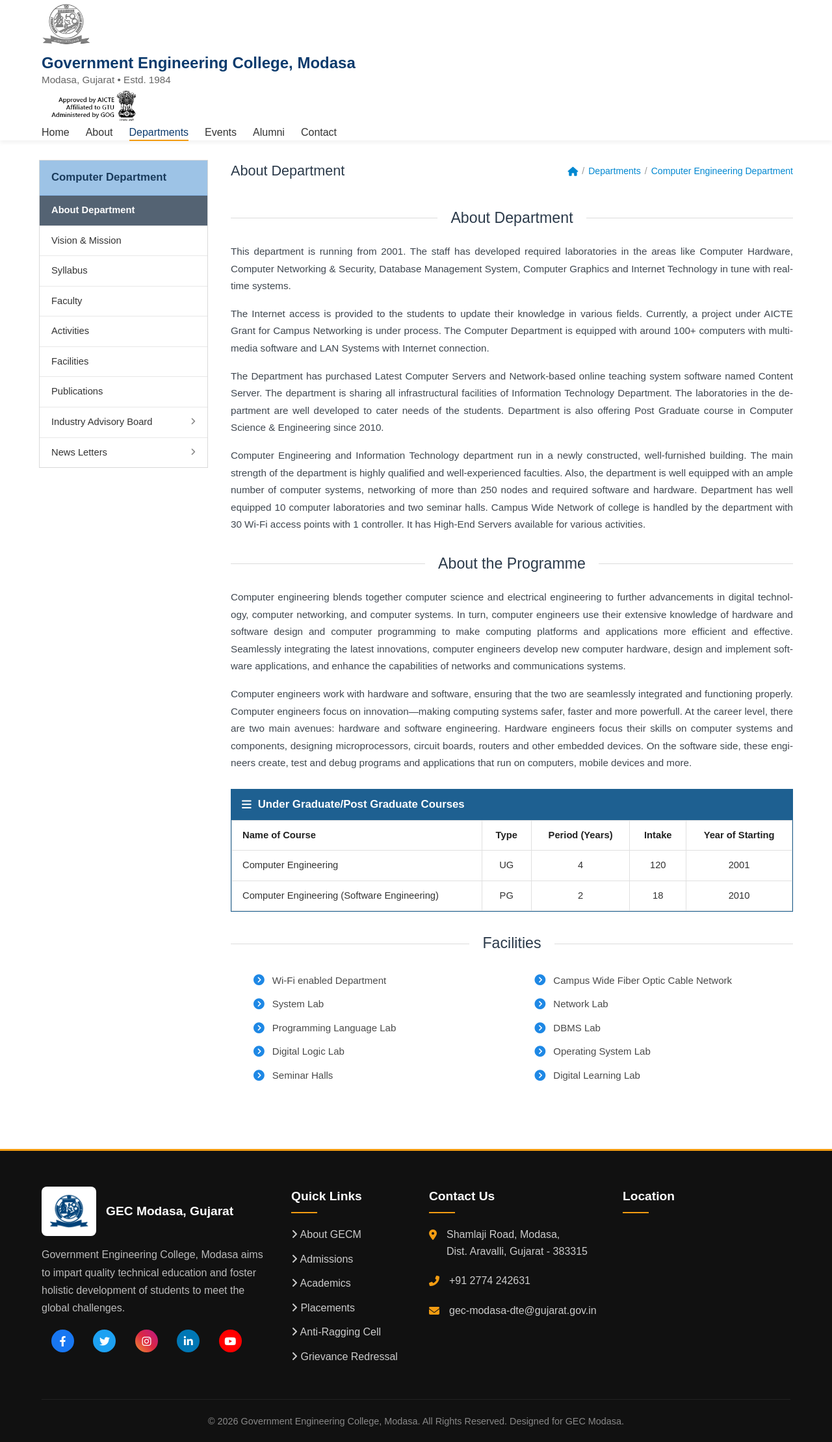
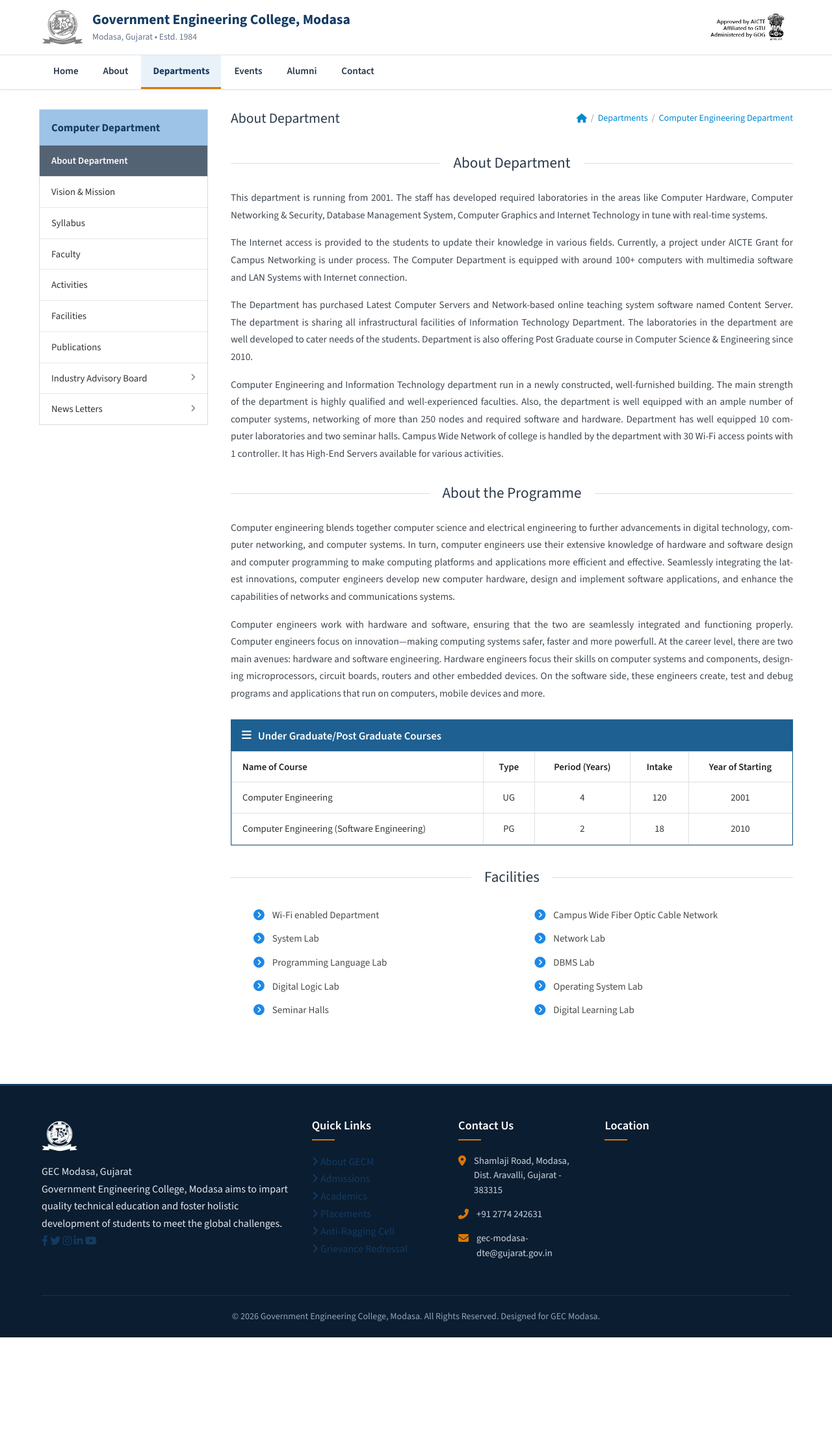
Before and after one commit to Aman-p02/GECM, a PHP site: page /departments/computer-engineering.php in a window 1280 px wide. Shown: the whole page at 65% size. After the commit the page ends 2058 px from the top, so only its background shows below. Run offline with PHP 8.4, Linux system fonts and the light colour scheme; a map, chart or similar area stays blank; grey boxes are pictures that could not be loaded.

Commit message:
Implement authentic institutional color tokens and design system in global.css

```diff
--- a/css/global.css
+++ b/css/global.css
@@ -1,68 +1,122 @@
 /* ==============================================================
-   GECM Global Styles (Variables, Reset, Typography, Header, Footer)
+   GECM Global Stylesheet — Institutional Design System
+   Government Engineering College, Modasa (GECM), Gujarat
    ============================================================== */
 
-/* Custom Properties / Variables */
+/* -------------------------------------------------------------
+   1. Design System Tokens (Section 4 — Institutional Brand Identity)
+   ------------------------------------------------------------- */
 :root {
-    --primary-color: #0c3b6d;       /* Deep Navy Blue */
-    --primary-light: #1b5b9c;
-    --secondary-color: #f39c12;     /* Vibrant Orange/Gold accent */
-    --secondary-hover: #d68910;
-    --text-dark: #333333;
-    --text-light: #666666;
-    --bg-light: #f8f9fa;
-    --bg-white: #ffffff;
-    --border-color: #e5e5e5;
-    --transition: all 0.3s ease;
-    --shadow: 0 4px 6px rgba(0, 0, 0, 0.05);
-    --shadow-hover: 0 10px 20px rgba(0, 0, 0, 0.1);
-    --font-main: 'Poppins', sans-serif;
+    /* Primary institutional palette */
+    --primary-navy: #123B63;
+    --deep-navy: #0B2948;
+    --secondary-blue: #28628F;
+    --light-blue: #EAF2F9;
+    --bg-page: #FFFFFF;
+    --bg-subtle: #F3F6F9;
+    --text-main: #243447;
+    --text-secondary: #64748B;
+    --border-color: #DCE3EA;
+    --accent-orange: #D97706;
+    --accent-orange-hover: #B45309;
+    --success: #237A57;
+    --error: #B42318;
+
+    /* Semantic mappings for consistency across site */
+    --primary-color: var(--primary-navy);
+    --primary-light: var(--secondary-blue);
+    --secondary-color: var(--accent-orange);
+    --secondary-hover: var(--accent-orange-hover);
+    --text-dark: var(--text-main);
+    --text-light: var(--text-secondary);
+    --bg-light: var(--bg-subtle);
+    --bg-white: var(--bg-page);
+
+    /* Typography scale */
+    --font-main: 'Source Sans 3', 'Inter', -apple-system, BlinkMacSystemFont, 'Segoe UI', Roboto, sans-serif;
+    --line-height-base: 1.68;
+    --transition: all 0.2s ease-in-out;
+    --shadow-sm: 0 1px 3px rgba(11, 41, 72, 0.06);
+    --shadow-md: 0 4px 10px rgba(11, 41, 72, 0.08);
+    --shadow: var(--shadow-sm);
 }
 
-* {
+/* -------------------------------------------------------------
+   2. Reset & Base Typography
+   ------------------------------------------------------------- */
+*,
+*::before,
+*::after {
     margin: 0;
     padding: 0;
     box-sizing: border-box;
 }
 
-html,
+html {
+    font-size: 16px;
+    -webkit-text-size-adjust: 100%;
+}
+
 body {
     font-family: var(--font-main);
-    color: var(--text-dark);
-    line-height: 1.6;
+    color: var(--text-main);
+    background-color: var(--bg-page);
+    line-height: var(--line-height-base);
     overflow-x: hidden;
     width: 100%;
     max-width: 100%;
-    background-color: var(--bg-white);
+    -webkit-font-smoothing: antialiased;
+    -moz-osx-font-smoothing: grayscale;
 }
 
 a {
     text-decoration: none;
-    color: inherit;
+    color: var(--primary-navy);
+    transition: var(--transition);
+}
+
+a:hover {
+    color: var(--secondary-blue);
+}
+
+a:focus-visible,
+button:focus-visible {
+    outline: 2px solid var(--accent-orange);
+    outline-offset: 2px;
 }
 
 ul {
     list-style: none;
 }
 
+img {
+    max-width: 100%;
+    height: auto;
+    display: block;
+}
+
+/* -------------------------------------------------------------
+   3. Container System
+   ------------------------------------------------------------- */
 .container {
-    width: 90%;
+    width: 100%;
     max-width: 1200px;
+    padding: 0 24px;
     margin: 0 auto;
 }
 
 .full-width-container {
     width: 100%;
-    padding: 0 40px;
+    padding: 0 32px;
     margin: 0 auto;
 }
 
 .section {
-    padding: 50px 0;
+    padding: 55px 0;
 }
 
 .bg-light {
-    background-color: var(--bg-light);
+    background-color: var(--bg-subtle);
 }
 
 .text-center {
@@ -73,267 +127,265 @@ ul {
     margin-top: 2rem;
 }
 
-/* Typography & Titles */
+/* -------------------------------------------------------------
+   4. Typography & Section Titles
+   ------------------------------------------------------------- */
 h1,
 h2,
 h3,
-h4 {
-    font-weight: 600;
-    color: var(--primary-color);
+h4,
+h5,
+h6 {
+    font-weight: 700;
+    color: var(--deep-navy);
+    line-height: 1.3;
 }
 
 .section-title {
-    margin-bottom: 50px;
+    margin-bottom: 40px;
 }
 
 .section-title h2,
 .section-title h3 {
-    font-size: 2.5rem;
-    margin-bottom: 10px;
+    font-size: 1.85rem;
+    font-weight: 700;
+    color: var(--deep-navy);
+    margin-bottom: 8px;
+    letter-spacing: -0.3px;
 }
 
 .section-title p {
-    color: var(--text-light);
-    font-size: 1.1rem;
+    color: var(--text-secondary);
+    font-size: 1.05rem;
 }
 
 .title-underline {
-    width: 80px;
-    height: 4px;
-    background-color: var(--secondary-color);
-    margin: 15px auto 0;
+    width: 60px;
+    height: 3px;
+    background-color: var(--accent-orange);
+    margin: 12px auto 0;
     border-radius: 2px;
 }
 
-/* Buttons */
+/* -------------------------------------------------------------
+   5. Buttons (Institutional Style)
+   ------------------------------------------------------------- */
 .btn {
-    display: inline-block;
-    padding: 12px 28px;
-    border-radius: 30px;
-    font-weight: 500;
+    display: inline-flex;
+    align-items: center;
+    justify-content: center;
+    gap: 8px;
+    padding: 10px 22px;
+    font-size: 0.95rem;
+    font-weight: 600;
+    border-radius: 4px;
     transition: var(--transition);
     cursor: pointer;
-    border: 2px solid transparent;
+    border: 1px solid transparent;
+    text-decoration: none;
+    line-height: 1.4;
 }
 
 .btn-primary {
-    background-color: var(--secondary-color);
-    color: #fff;
+    background-color: var(--primary-navy);
+    color: #ffffff;
+    border-color: var(--primary-navy);
 }
 
 .btn-primary:hover {
-    background-color: var(--secondary-hover);
-    transform: translateY(-2px);
-    box-shadow: 0 4px 10px rgba(243, 156, 18, 0.3);
+    background-color: var(--deep-navy);
+    border-color: var(--deep-navy);
+    color: #ffffff;
 }
 
 .btn-secondary {
     background-color: transparent;
-    color: #fff;
-    border-color: #fff;
+    color: #ffffff;
+    border-color: #ffffff;
 }
 
 .btn-secondary:hover {
-    background-color: #fff;
-    color: var(--primary-color);
-    transform: translateY(-2px);
+    background-color: #ffffff;
+    color: var(--primary-navy);
 }
 
 .btn-outline {
-    border-color: var(--primary-color);
-    color: var(--primary-color);
+    border-color: var(--border-color);
+    color: var(--primary-navy);
+    background-color: transparent;
 }
 
 .btn-outline:hover {
-    background-color: var(--primary-color);
-    color: #fff;
+    border-color: var(--primary-navy);
+    background-color: var(--light-blue);
+    color: var(--primary-navy);
 }
 
-/* Top Bar */
-.top-bar {
-    background-color: var(--primary-color);
-    color: #fff;
-    padding: 8px 0;
-    font-size: 0.85rem;
+/* -------------------------------------------------------------
+   6. Header & Two-Tier Institutional Navbar
+   ------------------------------------------------------------- */
+.header {
+    background-color: var(--bg-page);
+    position: sticky;
+    top: 0;
+    z-index: 1000;
+    box-shadow: 0 1px 3px rgba(11, 41, 72, 0.08);
 }
 
-.top-bar .container {
+/* Tier 1: Branding Row */
+.header-brand-bar {
+    padding: 10px 0;
+    background-color: #ffffff;
+    border-bottom: 1px solid var(--border-color);
+}
+
+.header-brand-container {
     display: flex;
     justify-content: space-between;
     align-items: center;
+    gap: 16px;
 }
 
-.contact-info span {
-    margin-right: 20px;
-}
-
-.contact-info i {
-    margin-right: 5px;
-    color: var(--secondary-color);
-}
-
-.social-links a {
-    color: #fff;
-    margin-left: 15px;
-    transition: var(--transition);
-}
-
-.social-links a:hover {
-    color: var(--secondary-color);
-}
-
-/* Header & Navbar */
-.header {
-    background-color: var(--bg-white);
-    box-shadow: var(--shadow);
-    position: sticky;
-    top: 0;
-    z-index: 1000;
-    transition: var(--transition);
-}
-
-.nav-container {
-    display: flex;
-    justify-content: space-between;
-    align-items: center;
-    padding: 5px 40px;
-}
-
-.logo-container {
+.brand-link {
     display: flex;
     align-items: center;
-    gap: 15px;
+    gap: 14px;
+    text-decoration: none;
+    color: inherit;
+    min-width: 0;
 }
 
 .logo {
-    height: 75px;
+    height: 64px;
+    width: auto;
     object-fit: contain;
+    flex-shrink: 0;
+}
+
+.college-name {
+    min-width: 0;
 }
 
 .college-name h1 {
-    font-size: 1.5rem;
-    line-height: 1.2;
+    font-size: 1.35rem;
+    font-weight: 700;
+    color: var(--primary-navy);
+    line-height: 1.25;
     margin: 0;
 }
 
+.college-sub {
+    font-size: 0.86rem;
+    color: var(--text-secondary);
+    font-weight: 500;
+    margin-top: 2px;
+}
+
+.header-right-badges {
+    display: flex;
+    align-items: center;
+    gap: 16px;
+    flex-shrink: 0;
+}
+
 .affiliated-logo {
-    height: 55px;
+    height: 48px;
+    width: auto;
     object-fit: contain;
-    margin-left: 15px;
 }
 
 .desktop-only {
     display: block;
 }
 
-.college-name br {
-    display: none;
+/* Tier 2: Dedicated Navigation Bar */
+.header-nav-bar {
+    background-color: #ffffff;
+    border-bottom: 1px solid var(--border-color);
 }
 
-.college-name p {
-    font-size: 0.95rem;
-    color: var(--text-light);
-    margin: 0;
-}
-
-.navbar {
+.nav-inner-container {
     display: flex;
     align-items: center;
+    justify-content: space-between;
 }
 
 .nav-links {
     display: flex;
-    gap: 25px;
+    gap: 2px;
+    margin: 0;
+    padding: 0;
+}
+
+.nav-links li {
+    display: inline-block;
 }
 
 .nav-links li a {
-    font-weight: 500;
-    color: var(--text-dark);
+    display: inline-block;
+    padding: 12px 18px;
+    font-size: 0.94rem;
+    font-weight: 600;
+    color: var(--text-main);
+    text-decoration: none;
     position: relative;
-    padding: 5px 0;
+    border-bottom: 3px solid transparent;
     transition: var(--transition);
 }
 
-.nav-links li a::after {
-    content: '';
-    position: absolute;
-    bottom: 0;
-    left: 0;
-    width: 0;
-    height: 2px;
-    background-color: var(--secondary-color);
-    transition: var(--transition);
+.nav-links li a:hover {
+    color: var(--primary-navy);
+    background-color: var(--bg-subtle);
 }
 
-.nav-links li a:hover,
 .nav-links li a.active {
-    color: var(--primary-color);
+    color: var(--primary-navy);
+    border-bottom-color: var(--accent-orange);
+    background-color: var(--light-blue);
+    font-weight: 700;
 }
 
-.nav-links li a:hover::after,
-.nav-links li a.active::after {
-    width: 100%;
-}
-
+/* Hamburger Toggle Button */
 .hamburger {
     display: none;
+    background: transparent;
+    border: 1px solid var(--border-color);
+    border-radius: 4px;
+    padding: 8px 10px;
     cursor: pointer;
     -webkit-tap-highlight-color: transparent;
 }
 
 .hamburger .bar {
     display: block;
-    width: 28px;
-    height: 3px;
-    margin: 6px auto;
-    background-color: var(--primary-color);
+    width: 24px;
+    height: 2px;
+    margin: 5px 0;
+    background-color: var(--primary-navy);
     transition: var(--transition);
 }
 
-/* Animations */
-.fade-in-up {
-    opacity: 0;
-    transform: translateY(30px);
-    animation: fadeInUp 1s ease forwards;
-}
-
-.delay-1 {
-    animation-delay: 0.3s;
-}
-
-.delay-2 {
-    animation-delay: 0.6s;
-}
-
-.delay-3 {
-    animation-delay: 0.9s;
-}
-
-@keyframes fadeInUp {
-    to {
-        opacity: 1;
-        transform: translateY(0);
-    }
-}
-
-/* Footer */
+/* -------------------------------------------------------------
+   7. Institutional Footer
+   ------------------------------------------------------------- */
 .footer {
-    background-color: #111111;
-    color: #e0e0e0;
-    padding: 55px 0 20px;
-    border-top: 3px solid var(--secondary-color);
+    background-color: #0b1d30;
+    color: #e2e8f0;
+    padding: 50px 0 0;
+    border-top: 3px solid var(--primary-navy);
 }
 
 .footer-grid {
     display: grid;
-    grid-template-columns: 2fr 1fr 1.5fr 1.5fr;
-    gap: 40px;
+    grid-template-columns: 2fr 1fr 1fr 1.5fr;
+    gap: 35px;
     margin-bottom: 40px;
 }
 
 .footer-col h3 {
     color: #ffffff;
-    font-size: 1.2rem;
+    font-size: 1.15rem;
+    font-weight: 600;
     margin-bottom: 20px;
     position: relative;
     padding-bottom: 10px;
@@ -342,107 +394,81 @@ h4 {
 .footer-col h3::after {
     content: '';
     position: absolute;
+    left: 0;
     bottom: 0;
-    left: 0;
-    width: 40px;
+    width: 35px;
     height: 2px;
-    background-color: var(--secondary-color);
+    background-color: var(--accent-orange);
 }
 
-.footer-logo-container {
-    display: flex;
-    align-items: center;
-    gap: 15px;
-    margin-bottom: 15px;
-}
-
-.footer-logo-bg {
-    background-color: #ffffff;
-    padding: 8px 12px;
-    border-radius: 8px;
-    display: flex;
-    align-items: center;
-    justify-content: center;
+.footer-about p {
+    color: #94a3b8;
+    font-size: 0.92rem;
+    line-height: 1.65;
+    margin-bottom: 16px;
 }
 
 .footer-logo {
-    height: 60px;
-    filter: brightness(0) saturate(100%) invert(14%) sepia(89%) saturate(2257%) hue-rotate(192deg) brightness(97%) contrast(101%);
+    height: 55px;
+    margin-bottom: 14px;
+    filter: brightness(0) invert(1);
 }
 
-.footer-logo-text {
-    font-size: 1.2rem;
-    font-weight: 700;
-    color: #ffffff;
+.footer-links li {
+    margin-bottom: 10px;
 }
 
-.about-col p {
-    margin-bottom: 20px;
-    color: #bbbbbb;
-    line-height: 1.7;
+.footer-links a {
+    color: #cbd5e1;
+    font-size: 0.92rem;
+    transition: var(--transition);
+    display: inline-flex;
+    align-items: center;
+    gap: 8px;
 }
 
-.footer-socials a {
-    display: inline-flex;
-    align-items: center;
-    justify-content: center;
-    width: 35px;
-    height: 35px;
-    border-radius: 50%;
-    margin-right: 10px;
-    transition: var(--transition);
-    color: #fff;
+.footer-links a i {
+    font-size: 0.75rem;
+    color: var(--accent-orange);
 }
 
-.footer-socials a:nth-child(1) { background: #1877f2; }
-.footer-socials a:nth-child(2) { background: #1da1f2; }
-.footer-socials a:nth-child(3) { background: linear-gradient(45deg, #f09433, #dc2743, #bc1888); }
-.footer-socials a:nth-child(4) { background: #0077b5; }
-.footer-socials a:nth-child(5) { background: #FF0000; }
-
-.footer-socials a:hover {
-    transform: translateY(-3px) scale(1.1);
-    box-shadow: 0 5px 15px rgba(0, 0, 0, 0.5);
-}
-
-.links-col ul li {
-    margin-bottom: 12px;
-}
-
-.links-col ul li a {
-    color: #cccccc;
-    transition: var(--transition);
-}
-
-.links-col ul li a:hover {
-    color: var(--secondary-color);
-    padding-left: 5px;
+.footer-links a:hover {
+    color: #ffffff;
+    padding-left: 4px;
 }
 
 .contact-list li {
     display: flex;
-    gap: 15px;
-    margin-bottom: 20px;
-    color: #cccccc;
+    align-items: flex-start;
+    gap: 12px;
+    margin-bottom: 14px;
+    color: #cbd5e1;
+    font-size: 0.92rem;
+    line-height: 1.55;
 }
 
-.contact-list i {
-    color: var(--secondary-color);
-    margin-top: 5px;
+.contact-list li i {
+    color: var(--accent-orange);
+    font-size: 1rem;
+    margin-top: 3px;
+    flex-shrink: 0;
 }
 
 .footer-bottom {
     text-align: center;
-    padding: 22px 0 0;
-    border-top: 1px solid #222222;
-    font-size: 0.9rem;
-    color: #888888;
+    padding: 20px 0;
+    border-top: 1px solid rgba(255, 255, 255, 0.08);
+    font-size: 0.88rem;
+    color: #94a3b8;
 }
 
-/* Global Responsive Base */
+/* -------------------------------------------------------------
+   8. Global Responsive Breakpoints
+   ------------------------------------------------------------- */
 @media (max-width: 992px) {
     .footer-grid {
-        grid-template-columns: 1fr;
+        grid-template-columns: 1fr 1fr;
+        gap: 30px;
     }
 }
 
```
Also changed, not shown: other parts of css/global.css (+57 -54 lines).
